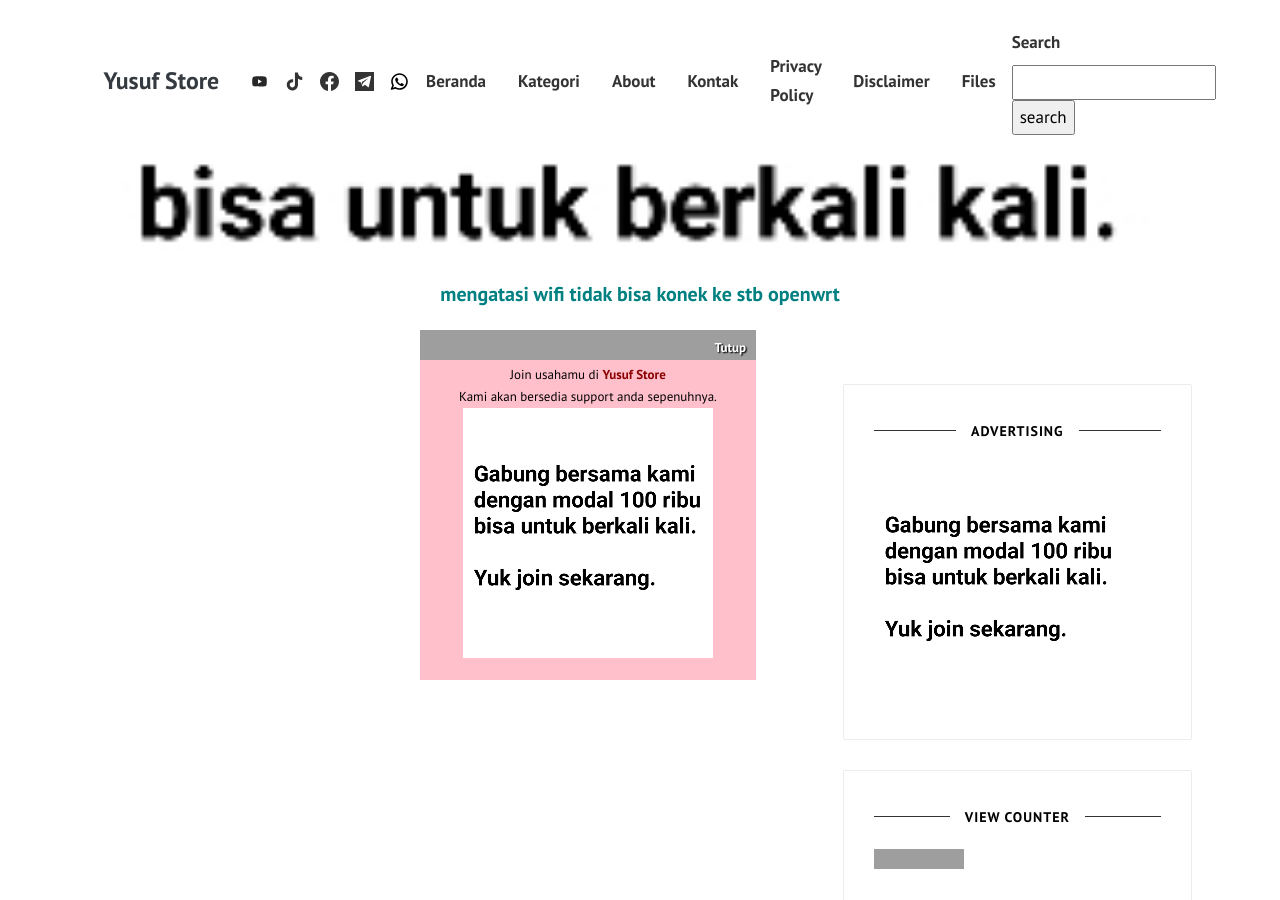
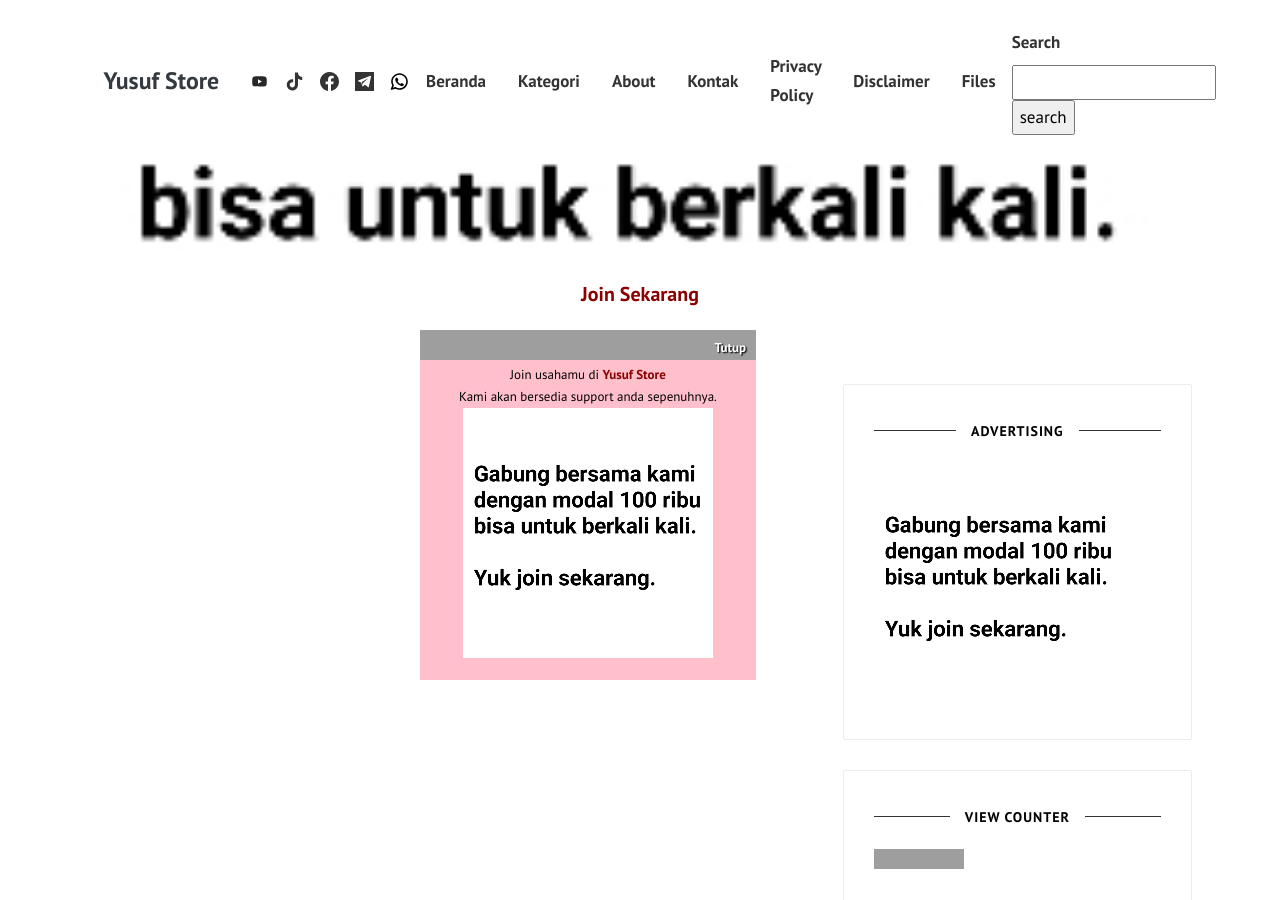
Before and after one commit to mwnsofficial/simastertutorials.github.io, a Jekyll site: the page built from index.html, in a window 1280 px wide and 900 px high. Built offline with Jekyll 4.4.1, drawn with Linux system fonts in a browser that asks for light colours; the list of posts is cut into pages by our own code; comment, search, counter and statistics services are not loaded; grey boxes are pictures that could not be loaded.

Commit message:
Update header.html

```diff
--- a/_includes/header.html
+++ b/_includes/header.html
@@ -14,38 +14,38 @@
     <div class="carousel-inner">
       <div class="carousel-item active" style="background-image: url('assets/images/iklanku.jpg')">
         <div class="carousel-caption">
-          <h5><a style="color:teal" href="https://wa.me/6287764241047" target="_blank">cara mengatasi router tenda tidak tersambung internet</a></h5>
+          <h5><a style="color:darkred" href="https://wa.me/6287764241047" target="_blank">Join Sekarang</a></h5>
         </div>
       </div>
       <div class="carousel-item" style="background-image: url('assets/images/iklanku1.jpg')">
         <div class="carousel-caption">
-          <h5><a style="color:teal" href="https://wa.me/6287764241047" target="_blank">mengatasi wifi tidak bisa konek ke stb openwrt</a></h5>
+          <h5><a style="color:darkred" href="https://wa.me/6287764241047" target="_blank">Join Sekarang</a></h5>
         </div>
       </div>
       <div class="carousel-item" style="background-image: url('assets/images/iklanku.jpg')">
         <div class="carousel-caption">
-          <h5><a style="color:teal" href="https://wa.me/6287764241047" target="_blank">Remote openwrt dengan Zerotier</a></h5>
+          <h5><a style="color:darkred" href="https://wa.me/6287764241047" target="_blank">Join Sekarang</a></h5>
         </div>
       </div>
       <div class="carousel-item" style="background-image: url('assets/images/iklanku1.jpg')">
         <div class="carousel-caption">
-          <h5><a style="color:teal" href="https://wa.me/6287764241047" target="_blank">Cara limit bandwidht di router tenda</a></h5>
+          <h5><a style="color:darkred" href="https://wa.me/6287764241047" target="_blank">Join Sekarang</a></h5>
         </div>
       </div>
 
       <div class="carousel-item" style="background-image: url('assets/images/iklanku.jpg')">
         <div class="carousel-caption">
-          <h5><a style="color:teal" href="https://wa.me/6287764241047" target="_blank">cara setting auto reboot di openwrt</a></h5>
+          <h5><a style="color:darkred" href="https://wa.me/6287764241047" target="_blank">Join Sekarang</a></h5>
         </div>
       </div>
       <div class="carousel-item" style="background-image: url('assets/images/iklanku1.jpg')">
         <div class="carousel-caption">
-          <h5><a style="color:teal" href="https://wa.me/6287764241047" target="_blank">Setting zte f609 sebagai bridge akses point stb openwrt</a></h5>
+          <h5><a style="color:darkred" href="https://wa.me/6287764241047" target="_blank">Join Sekarang</a></h5>
         </div>
       </div>
       <div class="carousel-item" style="background-image: url('assets/images/iklanku.jpg')">
         <div class="carousel-caption">
-          <h5><a style="color:teal" href="https://wa.me/6287764241047" target="_blank">Mengatasi wan ip koneksi dan klien di openwrt</a></h5>
+          <h5><a style="color:darkred" href="https://wa.me/6287764241047" target="_blank">Join Sekarang</a></h5>
         </div>
       </div>
     </div>
```
